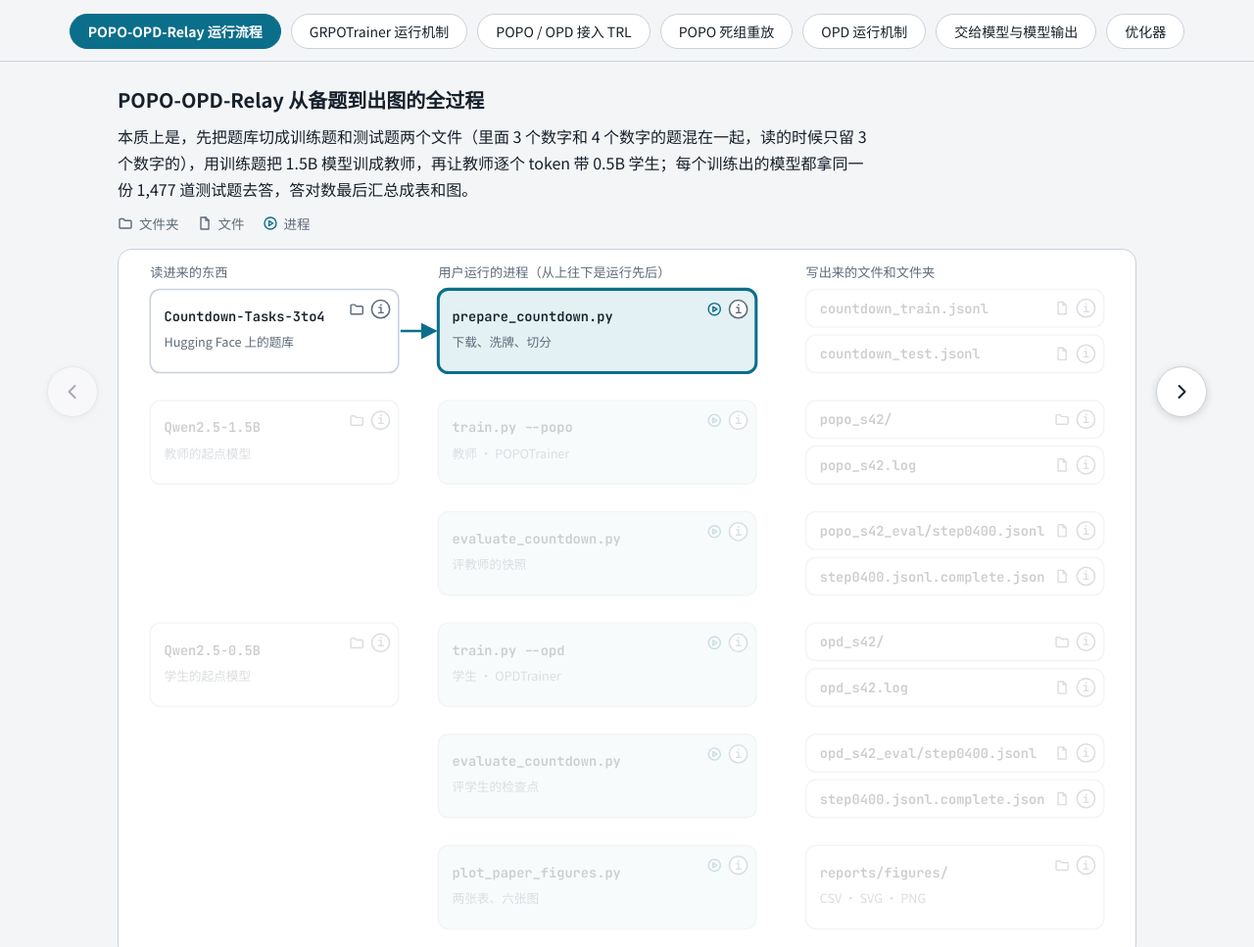
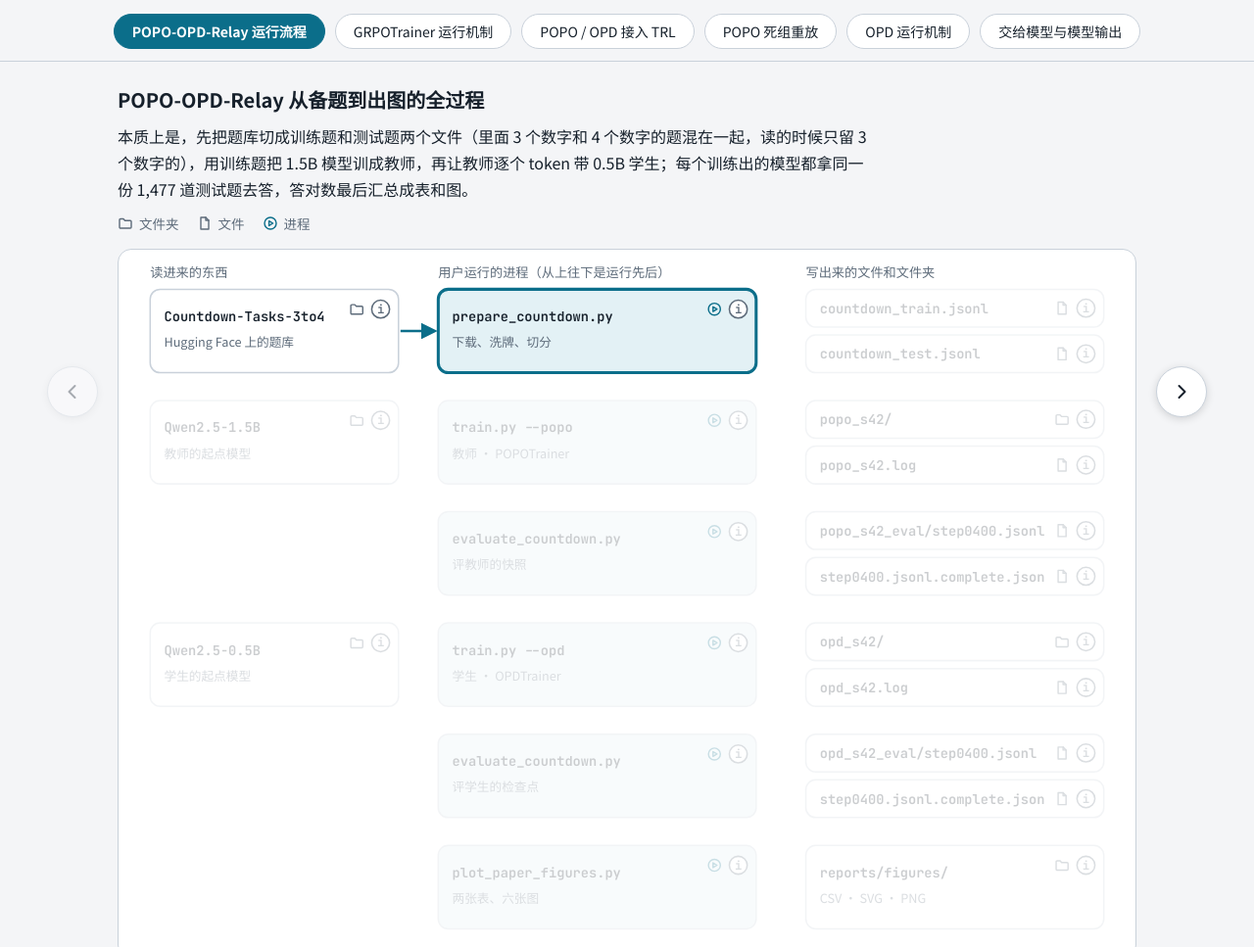
Before and after one commit to Solomenn/Draft-Pages, a plain HTML site: page popo/index.html in a window 1280 px wide. Shown: the top 967 px of the page at 98% size. Drawn offline with Linux system fonts and the light colour scheme.

Commit message:
优化器移到左侧目录第 3 项「优化器原理」；POPO 页去掉「优化器」标签，恢复原来 6 个标签

```diff
--- a/popo/index.html
+++ b/popo/index.html
@@ -273,12 +273,8 @@
   <button class="tab" role="tab" id="tab-replay" aria-selected="false">POPO 死组重放</button>
   <button class="tab" role="tab" id="tab-opd" aria-selected="false">OPD 运行机制</button>
   <button class="tab" role="tab" id="tab-io" aria-selected="false">交给模型与模型输出</button>
-  <button class="tab" role="tab" id="tab-opt" aria-selected="false">优化器</button>
 </nav>
 <div class="wrap">
-<div class="view" id="g-view" hidden style="max-width:none;padding-inline:0">
-  <iframe src="optimizer.html" title="优化器逐步讲解" style="display:block;width:100%;height:calc(100vh - 150px);min-height:560px;border:0"></iframe>
-</div>
 <div class="view" id="b-view">
   <h1>POPO-OPD-Relay 从备题到出图的全过程</h1>
   <p class="gist">本质上是，先把题库切成训练题和测试题两个文件（里面 3 个数字和 4 个数字的题混在一起，读的时候只留 3 个数字的），用训练题把 1.5B 模型训成教师，再让教师逐个 token 带 0.5B 学生；每个训练出的模型都拿同一份 1,477 道测试题去答，答对数最后汇总成表和图。</p>
@@ -2475,9 +2471,9 @@ There we go! That's exactly what we needed.
 })();
 
 (function () {
-  var KEYS = ["popo", "grpo", "trl", "replay", "opd", "io", "opt"], active = "popo";
-  var VIEW = { popo: "b-view", grpo: "a-view", trl: "c-view", replay: "d-view", opd: "e-view", io: "f-view", opt: "g-view" };
-  var TITLE = { popo: "POPO-OPD-Relay 项目运行逐步讲解", grpo: "GRPOTrainer 运行机制逐步讲解", trl: "POPOTrainer 和 OPDTrainer 怎么接到 TRL 上", replay: "POPO 死组重放逐步讲解", opd: "OPD 运行机制逐步讲解", io: "POPO-OPD-Relay：交给模型的是什么，模型输出的是什么", opt: "优化器逐步讲解" };
+  var KEYS = ["popo", "grpo", "trl", "replay", "opd", "io"], active = "popo";
+  var VIEW = { popo: "b-view", grpo: "a-view", trl: "c-view", replay: "d-view", opd: "e-view", io: "f-view" };
+  var TITLE = { popo: "POPO-OPD-Relay 项目运行逐步讲解", grpo: "GRPOTrainer 运行机制逐步讲解", trl: "POPOTrainer 和 OPDTrainer 怎么接到 TRL 上", replay: "POPO 死组重放逐步讲解", opd: "OPD 运行机制逐步讲解", io: "POPO-OPD-Relay：交给模型的是什么，模型输出的是什么" };
   window.__setHash = function (key, n) {
     if (key !== active) return;
     try { history.replaceState(null, "", "#" + key + "-" + n); } catch (e) {}
@@ -2498,7 +2494,7 @@ There we go! That's exactly what we needed.
     document.getElementById("tab-" + k).addEventListener("click", function () { activate(k); window.scrollTo(0, 0); });
   });
   function fromHash() {
-    var m = /^#(popo|grpo|trl|replay|opd|io|opt)(?:-(\d+))?$/.exec(location.hash);
+    var m = /^#(popo|grpo|trl|replay|opd|io)(?:-(\d+))?$/.exec(location.hash);
     if (m) activate(m[1], m[2] ? parseInt(m[2], 10) : undefined);
     else activate(active);
   }
```
Also changed, not shown: index.html (+2 -0 lines), optimizer/index.html (renamed from popo/optimizer.html).
